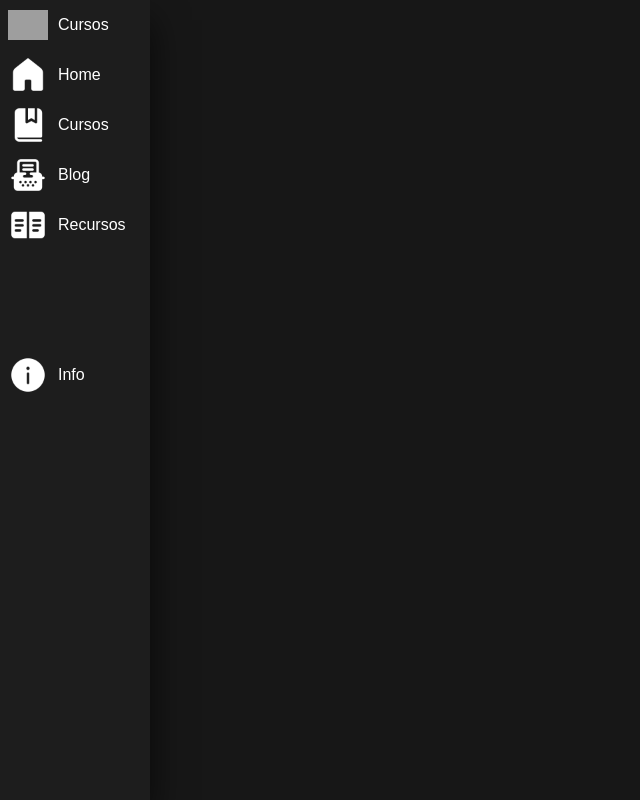
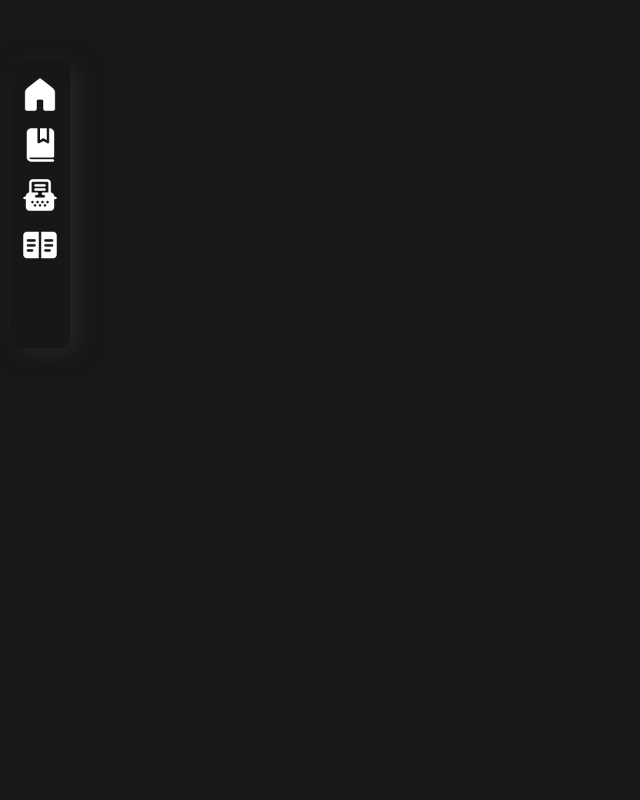
Before and after one commit to KeimaSenpai/x-cursos, an Astro site: page / in a window 1280 px wide. Shown: the whole page, without its empty margins (0-640 px from the left). Built offline with nearby package versions, Linux system fonts and the light colour scheme; Astro itself is replaced by a stand-in of ours; grey boxes are pictures that could not be loaded.

Commit message:
Navegacion update
Se actualizó la barra de navegación lateral

```diff
--- a/src/components/navegacion.astro
+++ b/src/components/navegacion.astro
@@ -1,12 +1,5 @@
 <nav class="navegacion-nav">
     <ul class="navbar-container">
-        <li class="navbar-item logo">
-            <a href="/" class="navbar-link"
-                ><img src="/logo.webp" /><span class="link-text">Cursos</span
-                ></a
-            >
-        </li>
-
         <li class="navbar-item">
             <a href="/" class="navbar-link"
                 ><img src="/imgs/home.png" /><span class="link-text">Home</span
@@ -36,13 +29,6 @@
                 ></a
             >
         </li>
-
-        <li class="navbar-item">
-            <a href="acercade" class="navbar-link"
-                ><img src="/imgs/info.png" /><span class="link-text">Info</span
-                ></a
-            >
-        </li>
     </ul>
 </nav>
 
@@ -53,8 +39,9 @@
         bottom: 0;
         width: 100vw;
         height: 50px;
-        background-color: #1d1d1d;
-        box-shadow: 0 20px 35px rgba(0, 0, 0, 0.658);
+        background-color: rgba(29, 29, 29, 0.151);
+        box-shadow: 8px 5px 20px 0px rgb(43 42 42 / 74%);
+        backdrop-filter: blur(15px);
     }
 
     .navbar-container {
@@ -70,8 +57,9 @@
         transition: 0.5ms all ease;
     }
     .navbar-item:hover {
-        background: #292929;
-        border-radius: 3px;
+        background: rgba(41, 41, 41, 0.205);
+        border-radius: 5px;
+        backdrop-filter: blur(15px);
     }
     .navbar-item img {
         width: 40px;
@@ -96,15 +84,14 @@
 
     @media only screen and (min-width: 600px) {
         .navegacion-nav {
-            top: 0;
+            top: 60px;
+            left: 10px;
             width: 60px;
-            height: 100vh;
+            height: 36vh;
             transition: 0.3s all ease;
+            border-radius: 10px;
         }
 
-        .logo {
-            display: block;
-        }
         .navegacion-nav:hover {
             width: 150px;
         }
@@ -114,7 +101,7 @@
         .navbar-container {
             flex-direction: column;
             justify-content: initial;
-            margin-left: 8px;
+            padding: 10px;
         }
         .navbar-item:last-child {
             margin-top: auto;
```
